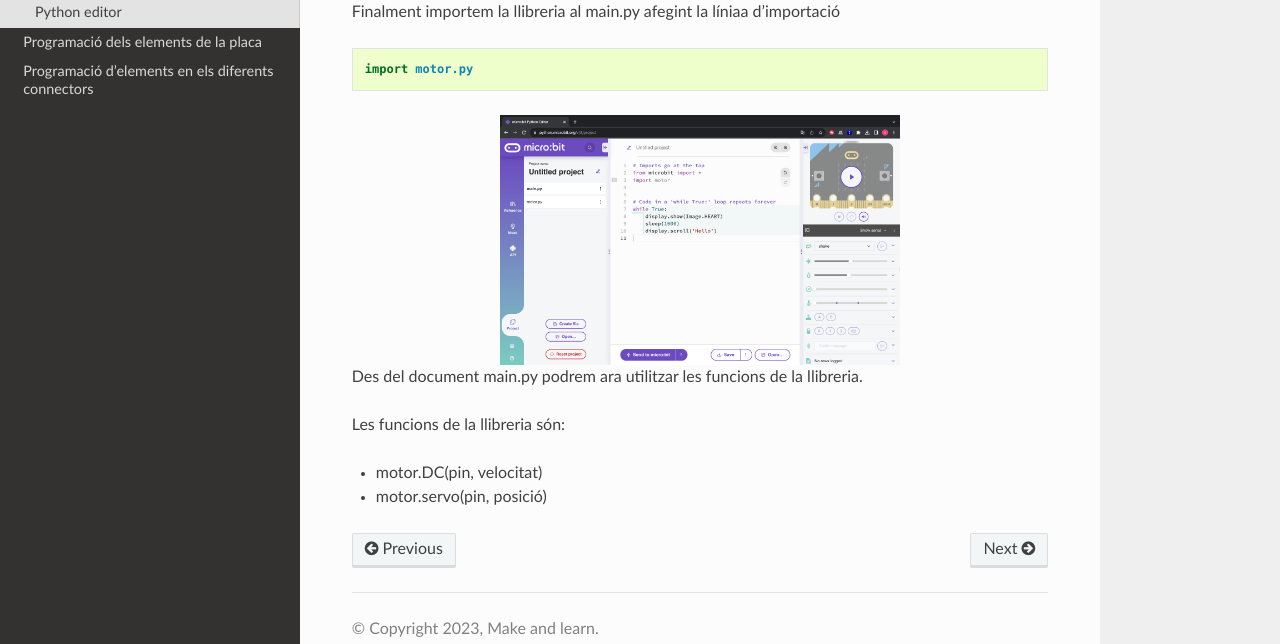
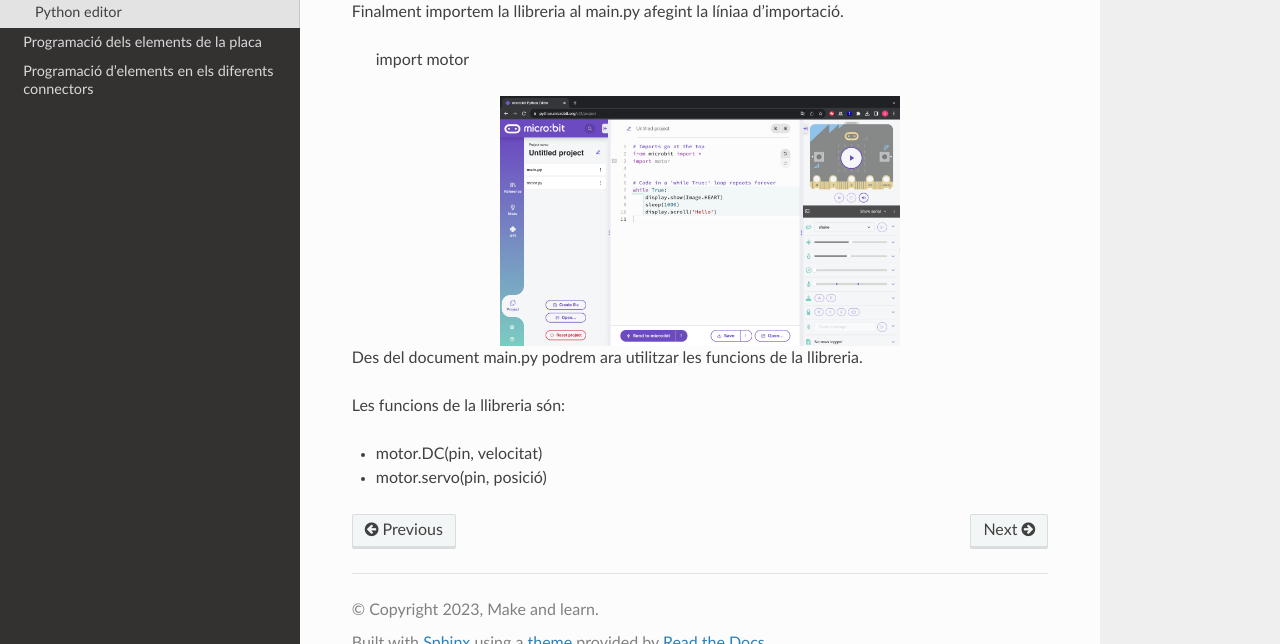
Before and after one commit to MakeAndLearn/micro-shield, a Sphinx documentation site: the page built from docs/source/microshield/entornsprogramacio.rst, in a window 1280 px wide and 900 px high, scrolled down 4302 px, cut to the strip 256-900 px from the top of the window. Built offline with Sphinx 7.4.7 and the Read the Docs theme 2.0.0, drawn with Linux system fonts in a browser that asks for light colours.

```diff
--- a/docs/source/microshield/entornsprogramacio.rst
+++ b/docs/source/microshield/entornsprogramacio.rst
@@ -108,11 +108,9 @@ Se'ns mostrarà un missatge confirmant que volem fer amb els arxius. Hem de sel
 .. |pic6| image:: img/ep/INICIO_8.png
    :width: 48%
 
-Finalment importem la llibreria al main.py afegint la líniaa d'importació
+Finalment importem la llibreria al main.py afegint la líniaa d'importació.
 
-.. code-block:: python
-
-  import motor.py
+  import motor
 
 .. image:: img/ep/PYTHONLL9.png
   :width: 400
```
